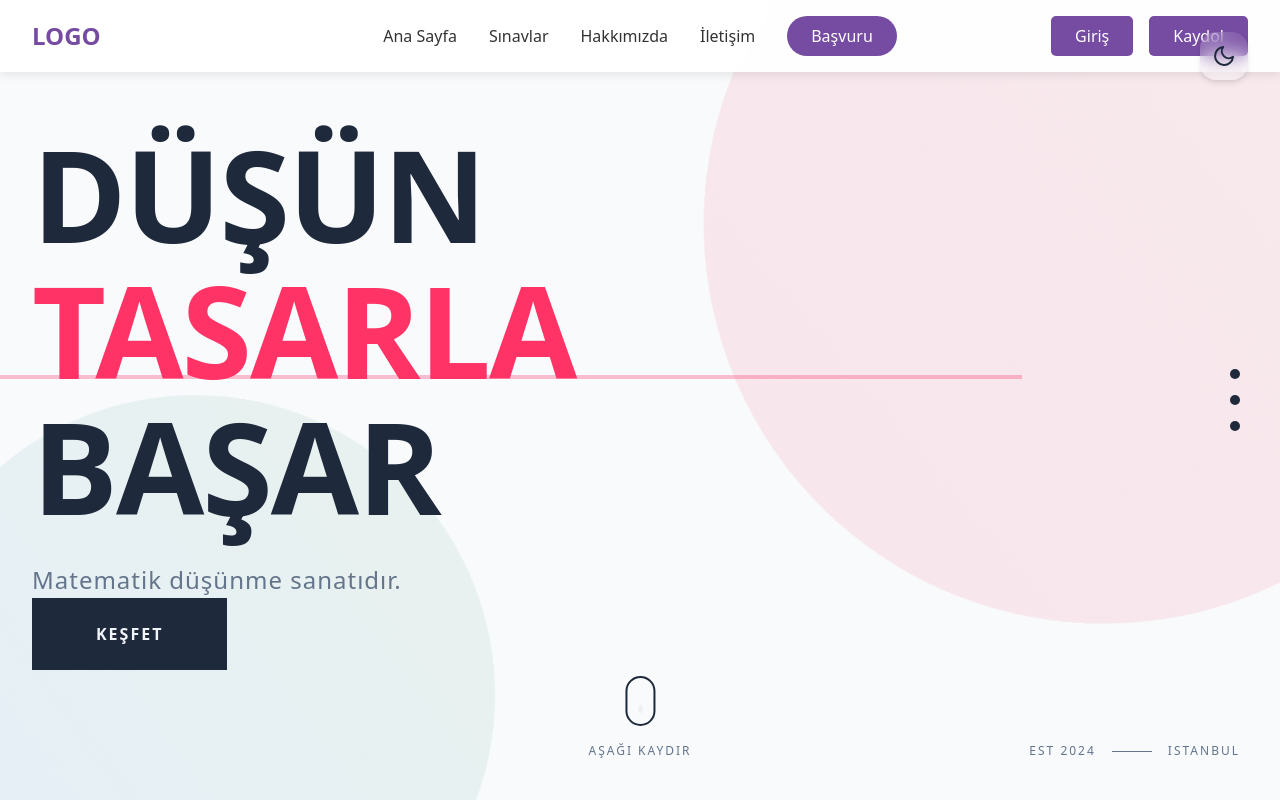
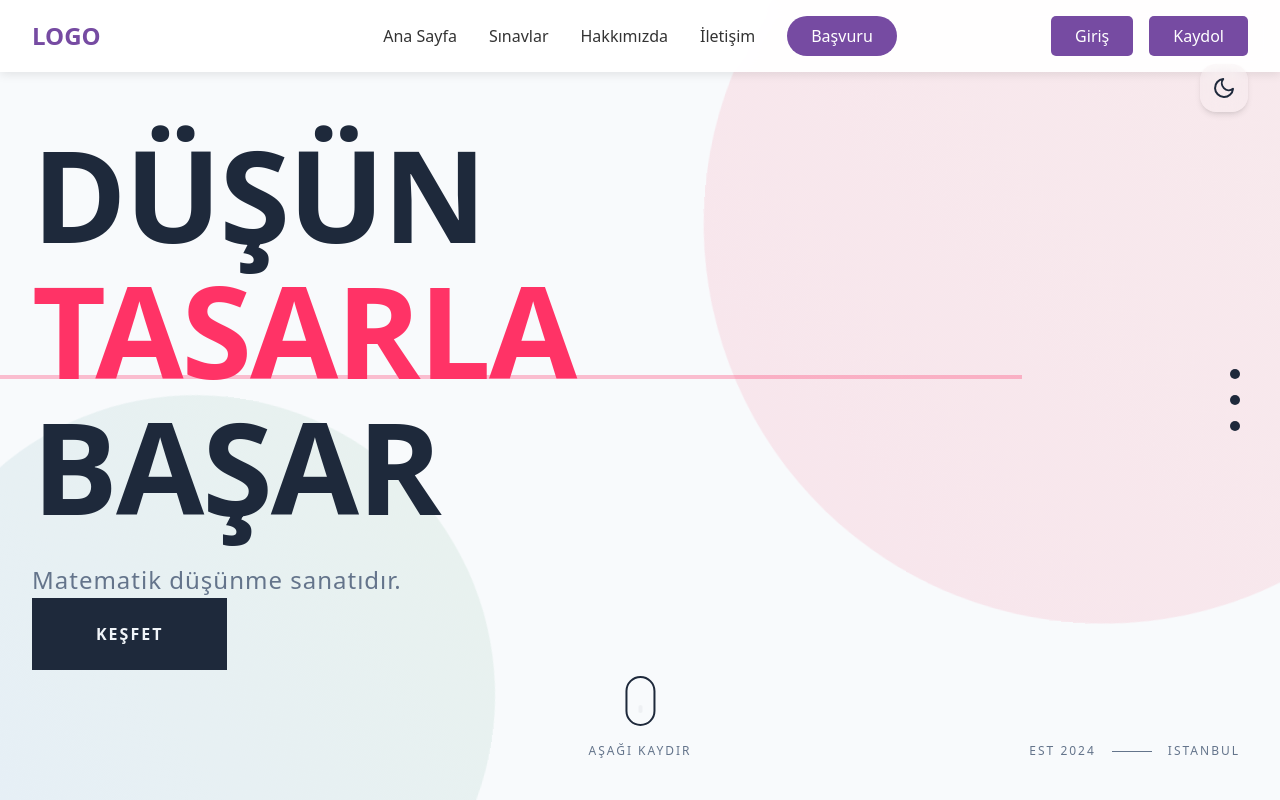
Before and after one commit to alifuatakbas/e-math-frontend, a Next.js app: page / in a window 1280 px wide. Shown: the top 800 px of the page. Built offline with nearby package versions, Linux system fonts and the light colour scheme.

Commit message:
AnaSayfa düzeni

```diff
--- a/app/styles/Hero.module.css
+++ b/app/styles/Hero.module.css
@@ -146,7 +146,7 @@
 /* Theme Toggle Button */
 .themeToggle {
   position: fixed;
-  top: 2rem;
+  top: 4rem;
   right: 2rem;
   width: 3rem;
   height: 3rem;
```
